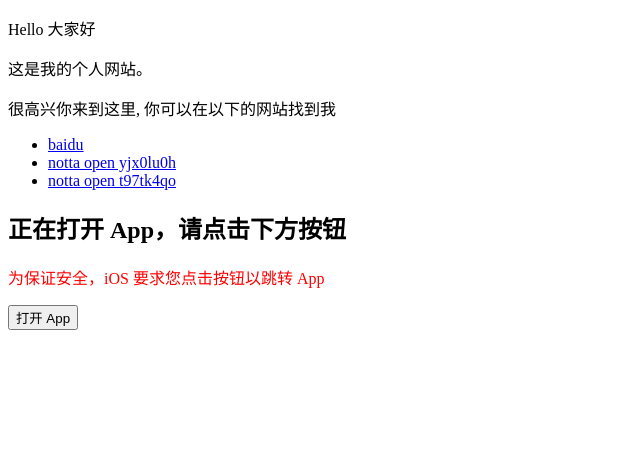
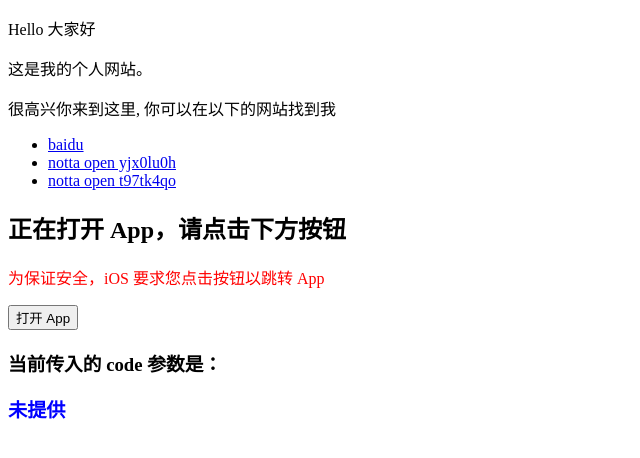
Before and after one commit to len8656/len8656.github.io, a plain HTML site: page index.html in a window 1280 px wide. Shown: the whole page, without its empty margins (0-640 px from the left). Drawn offline with Linux system fonts and the light colour scheme.

Commit message:
Update index.html

```diff
--- a/index.html
+++ b/index.html
@@ -10,8 +10,7 @@
             return params.get(name);
         }
 
-        // 构造目标跳转 URL
-        const code = getQueryParam('code') || 'default_code'; // 默认值防止为空
+        const code = getQueryParam('code') || '未提供';
         const targetUrl = `https://notta.onelink.me/HOdi/yjx0lu0h?code=${code}`;
 
         function openApp(url) {
@@ -19,7 +18,11 @@
         }
 
         window.onload = function () {
+            // 显示提示信息
             document.getElementById('manualNotice').style.display = 'block';
+
+            // 显示 code 值
+            document.getElementById('codeDisplay').textContent = code;
         };
     </script>
 </head>
@@ -37,5 +40,9 @@
     <h2>正在打开 App，请点击下方按钮</h2>
     <p id="manualNotice" style="display:none; color:red;">为保证安全，iOS 要求您点击按钮以跳转 App</p>
     <button onclick="openApp(targetUrl)">打开 App</button>
+
+    <!-- 新增：显示 code -->
+    <h3>当前传入的 code 参数是：</h3>
+    <p id="codeDisplay" style="font-weight: bold; font-size: 1.2em; color: blue;"></p>
 </body>
 </html>
```
